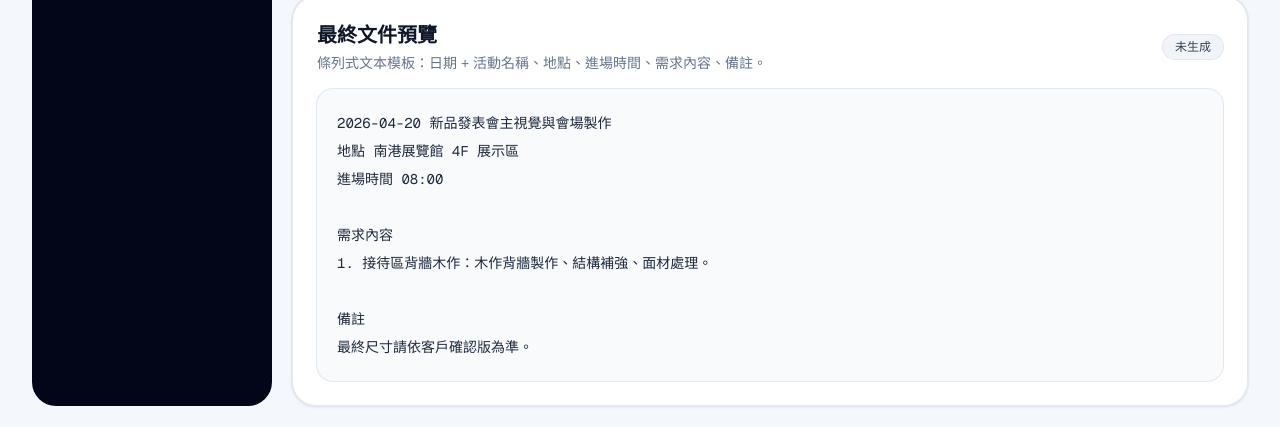
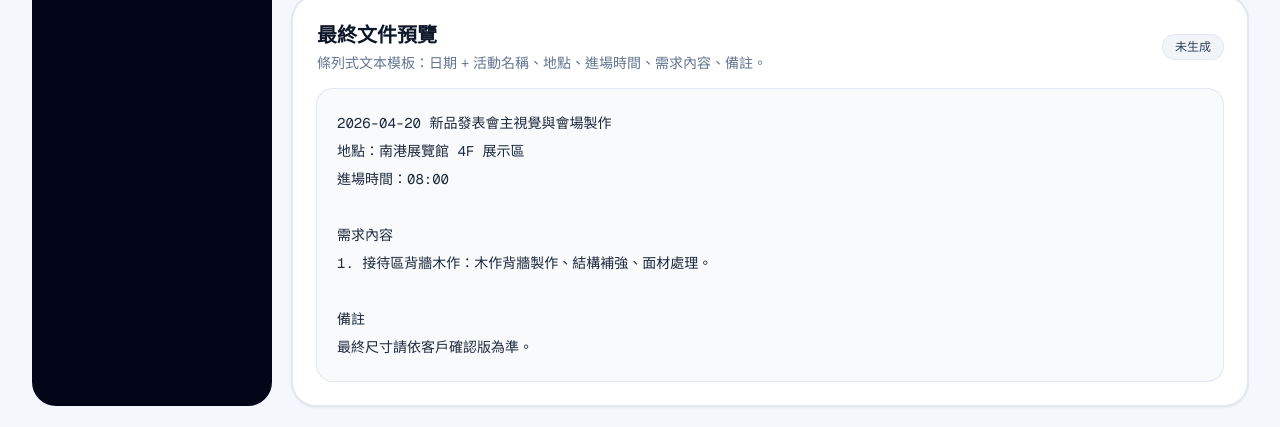
Before and after one commit to willy841/projectflow, a Next.js app in the folder project-mgmt/: page /vendor-packages/vp-obsidian-woodlight-001 in a window 1280 px wide. Shown: the part 1121-1548 px from the top of the page. Built offline with nearby package versions, Linux system fonts and the light colour scheme.

Commit message:
fix: adjust package document label punctuation

```diff
--- a/project-mgmt/src/components/vendor-package-detail.tsx
+++ b/project-mgmt/src/components/vendor-package-detail.tsx
@@ -16,8 +16,8 @@ function getDocumentStatusMessage(status: VendorDocumentStatus) {
 function buildDocumentText(vendorPackage: VendorPackage) {
   const lines = [
     `${vendorPackage.eventDate} ${vendorPackage.projectName}`,
-    `地點 ${vendorPackage.location}`,
-    `進場時間 ${vendorPackage.loadInTime}`,
+    `地點：${vendorPackage.location}`,
+    `進場時間：${vendorPackage.loadInTime}`,
     "",
     "需求內容",
     ...vendorPackage.items.map(
```
